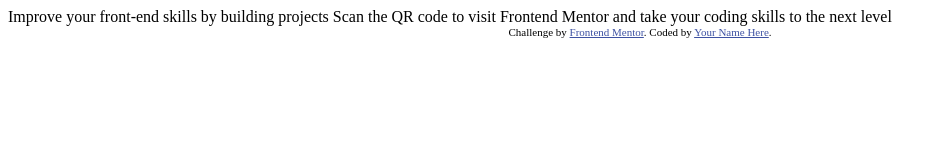
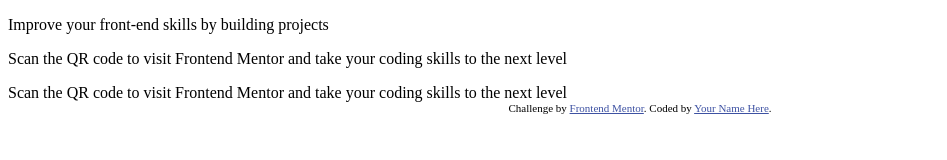
Before and after one commit to Rajucec75/Project1, a plain HTML site: page index.html in a window 1280 px wide. Shown: the whole page, without its empty margins (0-947 px from the left). Drawn offline with Linux system fonts and the light colour scheme.

Commit message:
added style sheet

```diff
--- a/index.html
+++ b/index.html
@@ -16,7 +16,13 @@
 </head>
 <body>
 
-  Improve your front-end skills by building projects
+  <div class="card">
+
+    <a href="./images/image-qr-code.png"></a>
+    <p> Improve your front-end skills by building projects</p>
+    <p> Scan the QR code to visit Frontend Mentor and take your coding skills to the next level</p>
+  </div>
+
 
   Scan the QR code to visit Frontend Mentor and take your coding skills to the next level
 
--- /dev/null
+++ b/styles.scss
@@ -0,0 +1,10 @@
+body{
+    background-color: hsl(220, 15%, 55%);
+
+}
+
+.class{
+    display: flex;
+    flex-direction: column;
+    align-content: center;
+}
```
